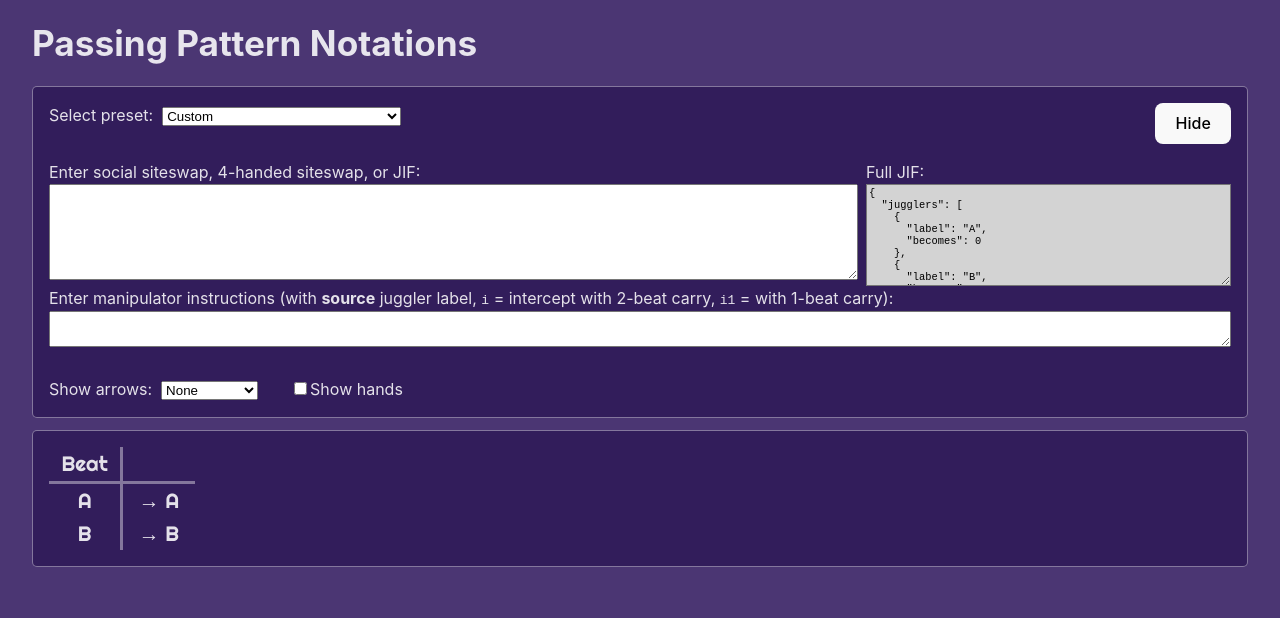
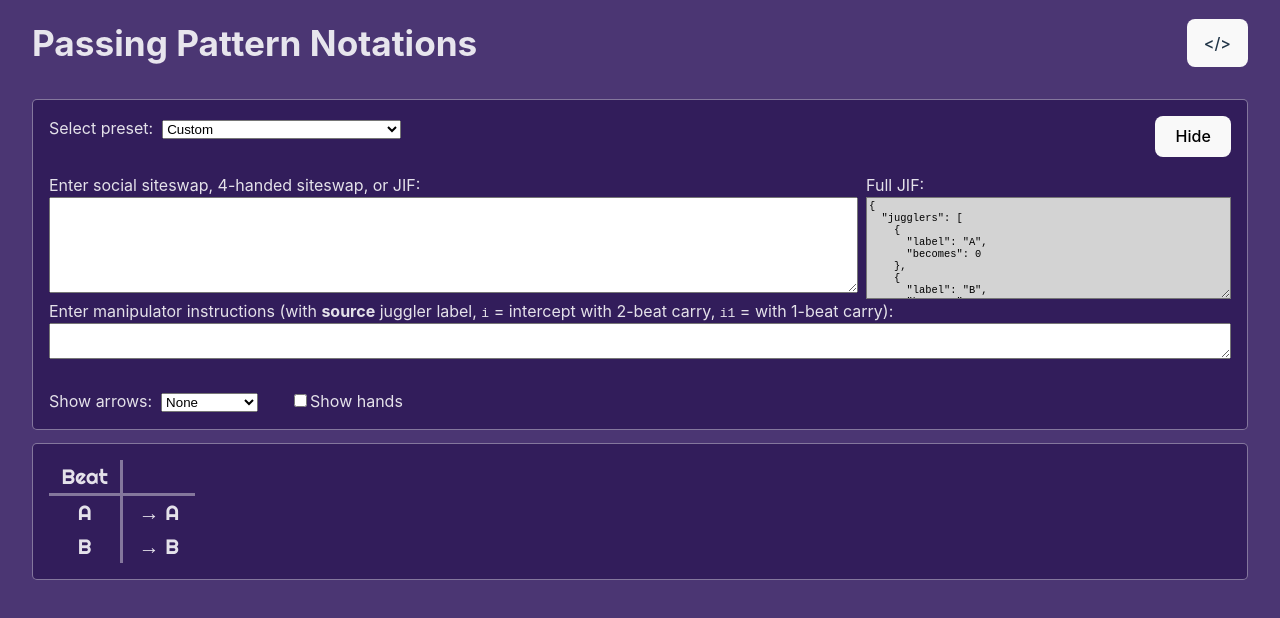
Before and after one commit to Bone008/jif-web, a React (Vite) app: page / in a window 1280 px wide. Shown: the top 618 px of the page. Built offline with nearby package versions, Linux system fonts and the light colour scheme; what better-react-mathjax would draw is missing.

Commit message:
include link to copy embed url

```diff
--- /dev/null
+++ b/src/components/EmbedLink.scss
@@ -0,0 +1,7 @@
+.embedLink a {
+    display: flex;
+    justify-content: center;
+    align-items: center;
+    height: 3rem;
+    padding: 1rem;
+}
--- /dev/null
+++ b/src/components/EmbedLink.tsx
@@ -0,0 +1,28 @@
+import { MouseEvent, useState } from "react";
+import "./EmbedLink.scss";
+
+export function EmbedLink() {
+  const embedUrl = location.href + (location.search ? "&" : "?") + "embed=1";
+  const [isCopied, setIsCopied] = useState(false);
+
+  function handleClick(e: MouseEvent) {
+    e.preventDefault();
+    navigator.clipboard.writeText(embedUrl);
+    setIsCopied(true);
+    setTimeout(() => setIsCopied(false), 800);
+  }
+
+  return (
+    <div className="embedLink">
+      <a
+        href={embedUrl}
+        onClick={handleClick}
+        target="_blank"
+        title="Copy embed link for display in a different website"
+        className="button"
+      >
+        {isCopied ? "Copied!" : "</>"}
+      </a>
+    </div>
+  );
+}
--- a/src/components/OrbitsCalculator.scss
+++ b/src/components/OrbitsCalculator.scss
@@ -37,6 +37,13 @@
   }
 }
 
-.embed .pageTitle {
-  display: none;
+.pageHeader {
+  display: flex;
+  flex-direction: row;
+  justify-content: space-between;
+  align-items: center;
+
+  .embed & {
+    display: none;
+  }
 }
--- a/src/components/OrbitsCalculator.tsx
+++ b/src/components/OrbitsCalculator.tsx
@@ -30,6 +30,7 @@ import { FormattedManipulatorInstruction, ThrowsTable } from "./ThrowsTable";
 import { ViewSettingsControls } from "./ViewSettings";
 import { useEmbedMode } from "../hooks/useEmbedMode";
 import { CollapsibleTile } from "./CollapsibleTile";
+import { EmbedLink } from "./EmbedLink";
 
 const PRESET_NAME_PARAM = "pattern";
 const INSTRUCTIONS_PARAM = "q";
@@ -130,7 +131,10 @@ export function OrbitsCalculator() {
 
   return (
     <>
-      <h1 className="pageTitle">Passing Pattern Notations</h1>
+      <div className="pageHeader">
+        <h1>Passing Pattern Notations</h1>
+        <EmbedLink />
+      </div>
       {headerDisplayState === "embed" && (
         <CollapsibleTile>
           <ViewSettingsControls />
--- a/src/index.scss
+++ b/src/index.scss
@@ -50,11 +50,12 @@ body {
 
 a {
   font-weight: 500;
-  color: #646cff;
+  color: #213547;
   text-decoration: inherit;
-}
-a:hover {
-  color: #535bf2;
+
+  &:hover {
+    color: #747bff;
+  }
 }
 
 h1 {
@@ -66,34 +67,22 @@ h1 {
   }
 }
 
-button {
+button, .button {
   border-radius: 8px;
   border: 1px solid transparent;
   padding: 0.6em 1.2em;
   font-size: 1em;
   font-weight: 500;
   font-family: inherit;
-  background-color: #1a1a1a;
+  background-color: #f9f9f9;
   cursor: pointer;
   transition: border-color 0.25s;
-}
-button:hover {
-  border-color: #646cff;
-}
-button:focus,
-button:focus-visible {
-  outline: 4px auto -webkit-focus-ring-color;
-}
 
-@media (prefers-color-scheme: light) {
-  :root {
-    color: #213547;
-    background-color: #ffffff;
+  &:hover {
+    border-color: #646cff;
   }
-  a:hover {
-    color: #747bff;
-  }
-  button {
-    background-color: #f9f9f9;
+  &:focus,
+  &:focus-visible {
+    outline: 4px auto -webkit-focus-ring-color;
   }
 }
```
